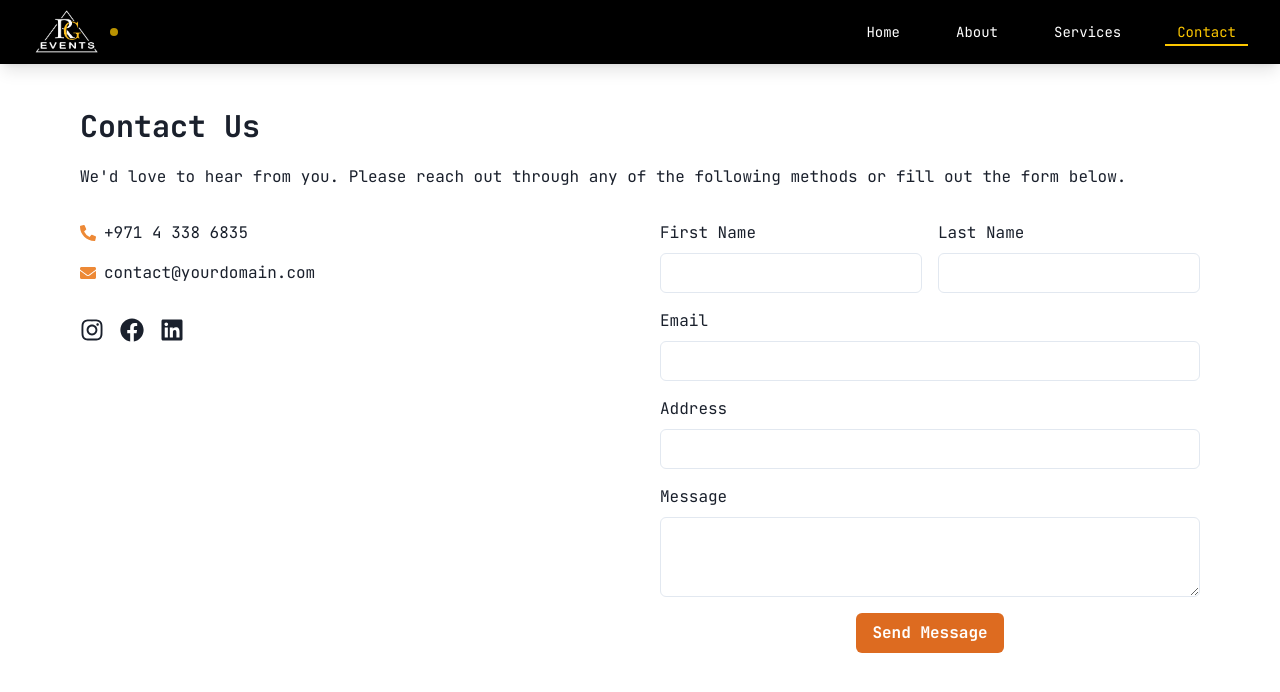
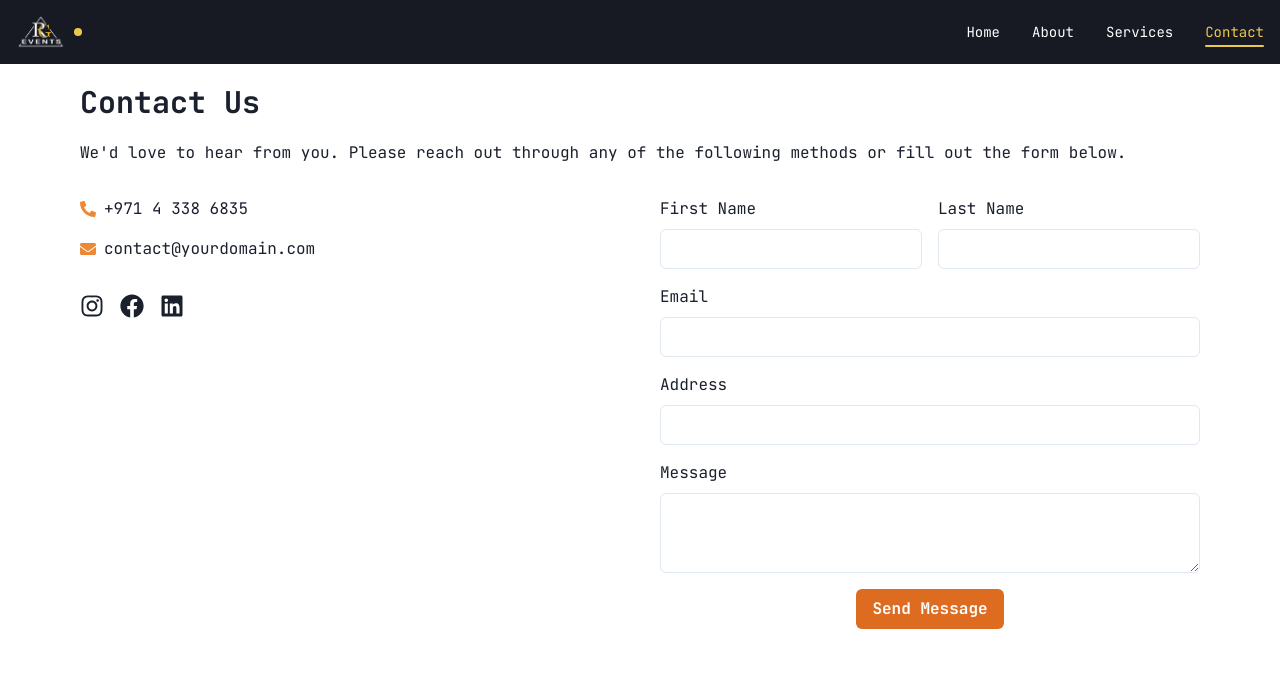
Before and after one commit to glenjaysondmello/Event-Website, a React (Vite) app: page /contact in a window 1280 px wide. Shown: the top 692 px of the page. Built offline with nearby package versions, Linux system fonts and the light colour scheme.

Commit message:
chakra for navbar also

```diff
--- /dev/null
+++ b/src/components/ImageCarousel.tsx
@@ -0,0 +1,82 @@
+import { Box, Image, IconButton } from "@chakra-ui/react";
+import { useState } from "react";
+import { ArrowBackIcon, ArrowForwardIcon } from "@chakra-ui/icons";
+
+const images = [
+  "https://www.bing.com/th/id/OIP.0GmahDEIb8q6IoUY9hc5kQHaE7?w=244&h=211&c=8&rs=1&qlt=90&o=6&dpr=1.3&pid=3.1&rm=2",
+  "https://www.bing.com/th/id/OIP.F1Ass4uhEfOmT6w-JP4t7wHaE7?w=246&h=211&c=8&rs=1&qlt=90&o=6&dpr=1.3&pid=3.1&rm=2",
+  "https://www.bing.com/th/id/OIP.zPBeO44D6CI0xKl9bEdGlwHaE7?w=244&h=211&c=8&rs=1&qlt=90&o=6&dpr=1.3&pid=3.1&rm=2",
+  "https://www.bing.com/th/id/OIP.1XerdekxkrB8LZ0F7PEmMgHaEK?w=245&h=211&c=8&rs=1&qlt=90&o=6&dpr=1.3&pid=3.1&rm=2",
+  "https://www.bing.com/th/id/OIP.9c4_ncoq7i5KIRzo0t2WXgHaE8?w=245&h=211&c=8&rs=1&qlt=90&o=6&dpr=1.3&pid=3.1&rm=2",
+  "https://www.bing.com/th/id/OIP.EAl9jO7qQ00twet6ht052wHaDY?w=244&h=211&c=8&rs=1&qlt=90&o=6&dpr=1.3&pid=3.1&rm=2",
+];
+
+const Carousel3D = () => {
+  const [current, setCurrent] = useState(0);
+  const radius = 250;
+  const imageCount = images.length;
+
+  const nextImage = () => {
+    setCurrent((prev) => (prev + 1) % imageCount);
+  };
+
+  const prevImage = () => {
+    setCurrent((prev) => (prev - 1 + imageCount) % imageCount);
+  };
+
+  return (
+    <Box position="relative" w="full" h="500px" overflow="hidden">
+      <Box
+        sx={{
+          display: "flex",
+          justifyContent: "center",
+          alignItems: "center",
+          height: "100%",
+          position: "relative",
+          transformStyle: "preserve-3d",
+          perspective: "1000px",
+        }}
+      >
+        {images.map((src, index) => {
+          const angle = (360 / imageCount) * (index - current);
+          return (
+            <Image
+              key={index}
+              src={src}
+              alt={`Image ${index + 1}`}
+              position="absolute"
+              transform={`rotateY(${angle}deg) translateZ(${radius}px)`}
+              transition="transform 0.5s ease"
+              boxShadow="lg"
+              borderRadius="md"
+              w="200px"
+              h="300px"
+              objectFit="cover"
+            />
+          );
+        })}
+      </Box>
+
+      <IconButton
+        icon={<ArrowBackIcon />}
+        position="absolute"
+        top="50%"
+        left="5"
+        transform="translateY(-50%)"
+        onClick={prevImage}
+        aria-label="Previous"
+      />
+      <IconButton
+        icon={<ArrowForwardIcon />}
+        position="absolute"
+        top="50%"
+        right="5"
+        transform="translateY(-50%)"
+        onClick={nextImage}
+        aria-label="Next"
+      />
+    </Box>
+  );
+};
+
+export default Carousel3D;
--- a/src/components/Navbar.tsx
+++ b/src/components/Navbar.tsx
@@ -1,8 +1,20 @@
-import { Disclosure, Transition } from "@headlessui/react";
-import { Bars3Icon, XMarkIcon } from "@heroicons/react/16/solid";
+import {
+  Box,
+  Flex,
+  HStack,
+  IconButton,
+  Image,
+  Text,
+  VStack,
+  Collapse,
+  useDisclosure,
+  useColorModeValue,
+} from "@chakra-ui/react";
+import { HamburgerIcon, CloseIcon } from "@chakra-ui/icons";
 import { Link, useLocation } from "react-router-dom";
 
 const Navbar = () => {
+  const { isOpen, onToggle } = useDisclosure();
   const location = useLocation();
 
   const navigation = [
@@ -20,94 +32,105 @@ const Navbar = () => {
     },
   ];
 
+  const navBg = useColorModeValue("gray.900", "gray.800");
+  const navText = useColorModeValue("white", "white");
+
   return (
-    <Disclosure as="nav" className="bg-black shadow-lg">
-      {({ open }) => (
-        <>
-          <div className="mx-auto max-w-7xl px-4 sm:px-6 lg:px-8">
-            <div className="flex h-16 justify-between">
-              <div className="flex items-center">
-                <Link
-                  to="/"
-                  className="flex items-center gap-2 text-2xl font-extrabold tracking-tight"
+    <Box bg={navBg} px={4} position="fixed" w="100%" top="0" zIndex="999">
+      <Flex
+        h={16}
+        alignItems="center"
+        justifyContent="space-between"
+        maxW="7xl"
+        mx="auto"
       >
-                  <span className="text-yellow-400">
-                    <img src="/logo.png" alt="Logo" width="70" height="70" />
-                  </span>
-                  <span className="w-2 h-2 rounded-full bg-yellow-400 animate-pulse"></span>
+        <Link to="/">
+          <Flex align="center" gap={2}>
+            <Image
+              src="/logo.png"
+              alt="Logo"
+              boxSize="50px"
+              objectFit="contain"
+            />
+            <Box
+              w={2}
+              h={2}
+              bg="yellow.400"
+              borderRadius="full"
+              animation="pulse 2s infinite"
+            />
+          </Flex>
         </Link>
-              </div>
 
-              {/* Desktop Navigation */}
-              <div className="hidden sm:flex sm:space-x-8 sm:items-center">
+        {/* Desktop Nav */}
+        <HStack spacing={8} display={{ base: "none", sm: "flex" }}>
           {navigation.map((item) => (
-                  <Link
-                    key={item.name}
-                    to={item.href}
-                    className={`
-                      relative px-3 py-1 text-sm font-medium transition-all duration-300 rounded-md group
-                      ${
-                        item.current
-                          ? "text-yellow-400"
-                          : "text-white hover:text-yellow-400"
-                      }
-                    `}
+            <Link key={item.name} to={item.href}>
+              <Text
+                position="relative"
+                fontSize="sm"
+                fontWeight="medium"
+                color={item.current ? "yellow.400" : navText}
+                _hover={{ color: "yellow.400" }}
               >
-                    <span className="relative z-10">{item.name}</span>
+                {item.name}
+
                 {item.current && (
-                      <span className="absolute inset-x-0 bottom-0 h-0.5 bg-yellow-400"></span>
+                  <Box
+                    position="absolute"
+                    bottom={-1}
+                    left={0}
+                    right={0}
+                    height="2px"
+                    bg="yellow.400"
+                    borderRadius="md"
+                  />
                 )}
+              </Text>
             </Link>
           ))}
-              </div>
+        </HStack>
 
-              {/* Mobile menu button */}
-              <div className="flex items-center sm:hidden">
-                <Disclosure.Button className="p-2 rounded-md text-gray-300 hover:text-yellow-400 hover:bg-gray-900 focus:outline-none">
-                  {open ? (
-                    <XMarkIcon className="block h-6 w-6" aria-hidden="true" />
-                  ) : (
-                    <Bars3Icon className="block h-6 w-6" aria-hidden="true" />
-                  )}
-                </Disclosure.Button>
-              </div>
-            </div>
-          </div>
+        {/* Mobile Button */}
+        <IconButton
+          size="md"
+          icon={isOpen ? <CloseIcon /> : <HamburgerIcon />}
+          aria-label="Open Menu"
+          display={{ sm: "none" }}
+          onClick={onToggle}
+          color="gray.300"
+          _hover={{ color: "yellow.400", bg: "gray.700" }}
+        />
+      </Flex>
 
-          {/* Mobile menu panel */}
-          <Transition
-            enter="transition duration-100 ease-out"
-            enterFrom="transform scale-95 opacity-0"
-            enterTo="transform scale-100 opacity-100"
-            leave="transition duration-75 ease-out"
-            leaveFrom="transform scale-100 opacity-100"
-            leaveTo="transform scale-95 opacity-0"
-          >
-            <Disclosure.Panel className="sm:hidden bg-gray-900">
-              <div className="space-y-1 px-4 py-3">
+      {/* Mobile Menu */}
+      <Collapse in={isOpen} animateOpacity>
+        <Box pb={4} display={{ sm: "none" }} bg="gray.900">
+          <VStack align="start" spacing={1} px={4}>
             {navigation.map((item) => (
-                  <Disclosure.Button
-                    key={item.name}
-                    as={Link}
-                    to={item.href}
-                    className={`
-                      block w-full text-left px-3 py-2 rounded-md text-base font-medium transition-colors duration-200
-                      ${
-                        item.current
-                          ? "bg-yellow-400 text-black"
-                          : "text-gray-300 hover:bg-yellow-50 hover:text-black"
-                      }
-                    `}
+              <Link key={item.name} to={item.href} onClick={onToggle}>
+                <Text
+                  w="full"
+                  px={3}
+                  py={2}
+                  rounded="md"
+                  fontSize="md"
+                  fontWeight="medium"
+                  bg={item.current ? "yellow.400" : "transparent"}
+                  color={item.current ? "black" : "gray.300"}
+                  _hover={{
+                    bg: "yellow.50",
+                    color: "black",
+                  }}
                 >
                   {item.name}
-                  </Disclosure.Button>
+                </Text>
+              </Link>
             ))}
-              </div>
-            </Disclosure.Panel>
-          </Transition>
-        </>
-      )}
-    </Disclosure>
+          </VStack>
+        </Box>
+      </Collapse>
+    </Box>
   );
 };
 
--- a/src/components/VideoSection.tsx
+++ b/src/components/VideoSection.tsx
@@ -28,7 +28,6 @@ const VideoSection = () => {
 
 export default VideoSection;
 
-// import React from "react";
 // import { Box, Heading, SimpleGrid } from "@chakra-ui/react";
 
 // const videos = [
--- a/src/pages/About.tsx
+++ b/src/pages/About.tsx
@@ -5,7 +5,7 @@ import VideoSection from "../components/VideoSection";
 const About = () => {
   return (
     <>
-      <Box maxW="6xl" mx="auto" px={4} py={10}>
+      <Box maxW="6xl" mx="auto" px={4} py={10} marginTop={10}>
         <Heading as="h2" size="xl" mb={4}>
           About Us
         </Heading>
--- a/src/pages/Contact.tsx
+++ b/src/pages/Contact.tsx
@@ -77,7 +77,7 @@ const Contact = () => {
   };
 
   return (
-    <Box px={4} py={10} maxW="6xl" mx="auto">
+    <Box px={4} py={10} maxW="6xl" mx="auto" marginTop={10}>
       <Text fontSize="3xl" fontWeight="bold" mb={4}>
         Contact Us
       </Text>
--- a/src/pages/HeroSection.tsx
+++ b/src/pages/HeroSection.tsx
@@ -7,10 +7,12 @@ import {
   Container,
 } from "@chakra-ui/react";
 import VideoGallery from "../components/VideoGallary";
+import ImageCarousel from "../components/ImageCarousel";
+import Carousel3D from "../components/ImageCarousel";
 
 const HeroSection = () => {
   return (
-    <>
+    <Box marginTop={14}>
       <Box position="relative" height="100vh" overflow="hidden">
         <Box
           as="video"
@@ -65,8 +67,9 @@ const HeroSection = () => {
           </VStack>
         </Container>
       </Box>
+      <Carousel3D />
       <VideoGallery />
-    </>
+    </Box>
   );
 };
 
--- a/src/pages/Services.tsx
+++ b/src/pages/Services.tsx
@@ -1,5 +1,3 @@
-// ServicesSection.jsx
-import React from "react";
 import { Box, SimpleGrid, Icon, Text, Heading, VStack } from "@chakra-ui/react";
 import { FaTools, FaShieldAlt, FaRocket, FaUsers } from "react-icons/fa";
 
@@ -28,7 +26,7 @@ const services = [
 
 const Services = () => {
   return (
-    <Box px={4} py={10} maxW="7xl" mx="auto">
+    <Box px={4} py={10} maxW="7xl" mx="auto" marginTop={10}>
       <Heading as="h2" size="xl" mb={8} textAlign="center">
         Our Services
       </Heading>
```
Lines whose indentation alone changed are shown as unchanged.
